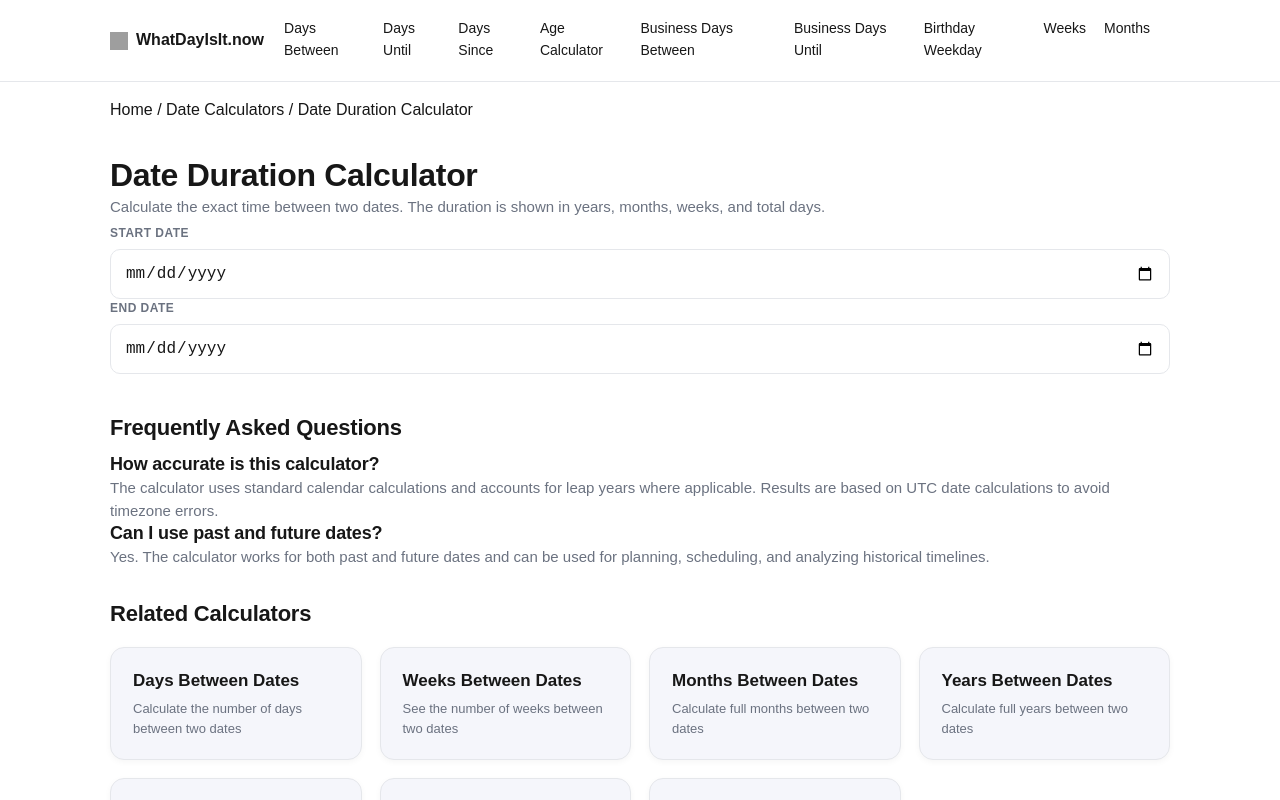
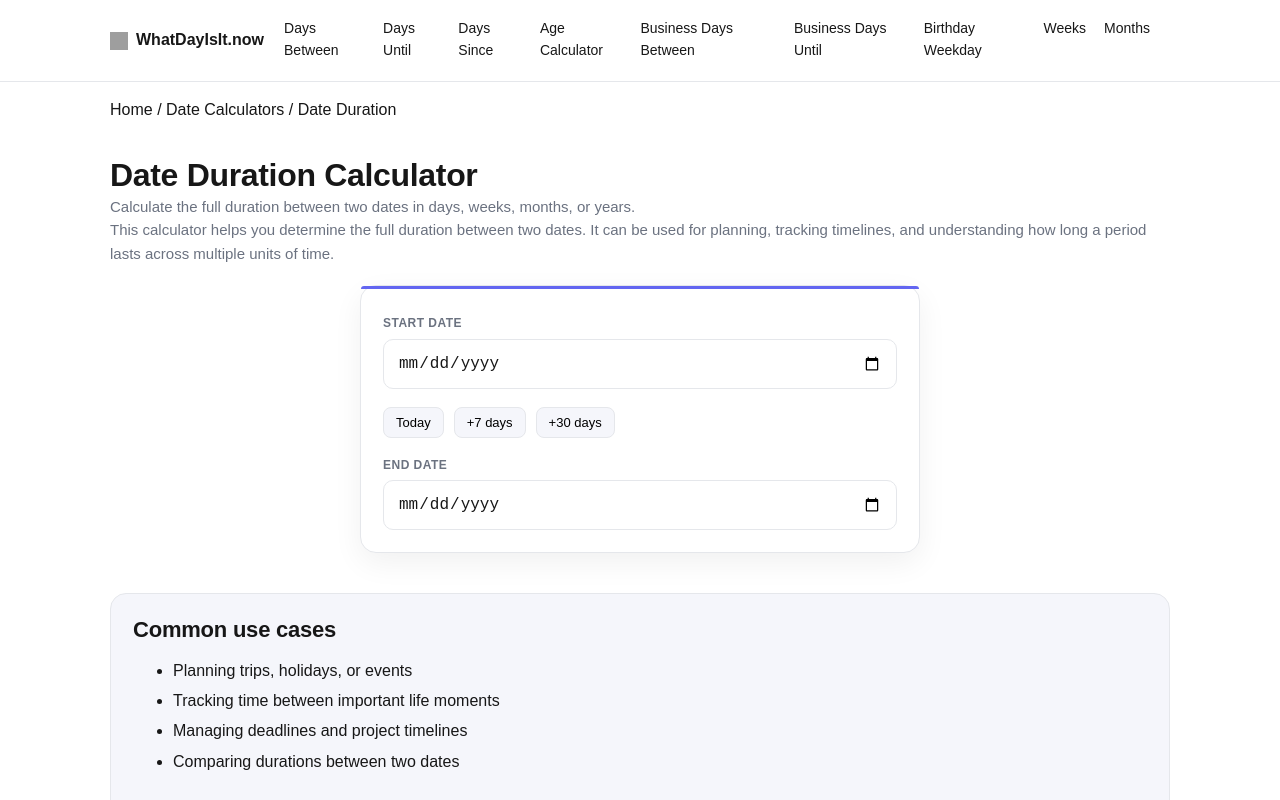
Before and after one commit to bosmeel/whatdayisit-now, a Next.js app: page /date-duration in a window 1280 px wide. Shown: the top 800 px of the page. Built offline with nearby package versions, Linux system fonts and the light colour scheme; grey boxes are pictures that could not be loaded.

Commit message:
Upgrade remaining calculators to unified layout

```diff
--- a/app/business-days-until/page.tsx
+++ b/app/business-days-until/page.tsx
@@ -1,19 +1,23 @@
 "use client";
 
-import { useMemo, useState } from "react";
+import { useState, useMemo } from "react";
 import Breadcrumbs from "@/components/Breadcrumbs";
 import CalculatorLayout from "@/components/CalculatorLayout";
+import CalculatorContent from "@/components/CalculatorContent";
 import RelatedTools from "@/components/RelatedTools";
 import SmartToolLinks from "@/components/SmartToolLinks";
 import { parseDateUTC } from "@/lib/date";
 
-function calculateBusinessDays(start: Date, end: Date) {
+function calculateBusinessDaysUntil(target: Date) {
+  const now = new Date();
 
   let count = 0;
-  const current = new Date(start);
 
-  while (current <= end) {
+  const current = new Date(
+    Date.UTC(now.getFullYear(), now.getMonth(), now.getDate()),
+  );
 
+  while (current < target) {
     const day = current.getUTCDay();
 
     if (day !== 0 && day !== 6) {
@@ -27,48 +31,43 @@ function calculateBusinessDays(start: Date, end: Date) {
 }
 
 export default function BusinessDaysUntilPage() {
-
   const [date, setDate] = useState("");
 
   const result = useMemo(() => {
-
     if (!date) return null;
 
-    const now = new Date();
-    const today = new Date(Date.UTC(
-      now.getFullYear(),
-      now.getMonth(),
-      now.getDate()
-    ));
+    const target = parseDateUTC(date);
 
-    const end = parseDateUTC(date);
+    if (Number.isNaN(target.getTime())) return null;
 
-    if (Number.isNaN(end.getTime())) {
-      return null;
-    }
-
-    return calculateBusinessDays(today, end);
-
+    return calculateBusinessDaysUntil(target);
   }, [date]);
 
   return (
     <div>
-
       <Breadcrumbs
         items={[
           { name: "Home", href: "/" },
           { name: "Date Calculators", href: "/" },
-          { name: "Business Days Until Date" }
+          { name: "Business Days Until Date" },
         ]}
       />
 
       <CalculatorLayout
         title="Business Days Until Date"
-        description="Calculate how many working days remain until a specific date. Weekends (Saturday and Sunday) are automatically excluded."
+        description="Calculate how many working days remain until a specific date, excluding weekends."
       >
+        <p className="mt-3 text-neutral-600 leading-relaxed">
+          This calculator shows how many business days remain until a chosen
+          date. Weekends (Saturday and Sunday) are excluded, making it useful
+          for planning work schedules, delivery timelines, and project
+          deadlines.
+        </p>
 
+        <div className="calculator">
           <div className="date-field">
             <label className="date-label">Target date</label>
+
             <input
               type="date"
               value={date}
@@ -78,51 +77,33 @@ export default function BusinessDaysUntilPage() {
           </div>
 
           {result !== null && (
+            <div className="result-box">
+              <div className="result-number">{result}</div>
 
-          <div className="result-box">
-
-            <div className="result-label">
-              Business days until date
+              <div className="result-label">business days remaining</div>
             </div>
-
-            <div className="result-number">
-              {result}
+          )}
         </div>
-
-            <div className="result-sub">
-              business days
-            </div>
-
-          </div>
-
-        )}
-
       </CalculatorLayout>
 
-      <section style={{ marginTop: 40 }}>
+      <CalculatorContent type="until" />
 
-        <h2>Frequently Asked Questions</h2>
-
-        <h3>Does this include weekends?</h3>
+      <section className="content-section">
+        <h2>How business days are calculated</h2>
 
         <p>
-          No. The result excludes Saturdays and Sundays and only counts
-          standard working days (Monday through Friday).
+          This calculator counts only weekdays (Monday through Friday) and
+          excludes weekends. Public holidays are not automatically removed.
         </p>
 
-        <h3>Can I calculate past dates?</h3>
-
         <p>
-          Yes. If you enter a past date the calculator will still show the
-          number of business days between today and that date.
+          This provides a realistic estimate for working time between today and
+          a future date.
         </p>
-
       </section>
 
       <SmartToolLinks />
-
       <RelatedTools />
-
     </div>
   );
 }
--- a/app/date-duration/page.tsx
+++ b/app/date-duration/page.tsx
@@ -1,115 +1,61 @@
 "use client";
 
-import { useMemo, useState } from "react";
 import Breadcrumbs from "@/components/Breadcrumbs";
 import CalculatorLayout from "@/components/CalculatorLayout";
+import DateRangeCalculator from "@/components/DateRangeCalculator";
+import CalculatorContent from "@/components/CalculatorContent";
 import RelatedTools from "@/components/RelatedTools";
 import SmartToolLinks from "@/components/SmartToolLinks";
-import { getDateDuration, parseDateUTC } from "@/lib/date";
 
 export default function DateDurationPage() {
-
-  const [startDate, setStartDate] = useState("");
-  const [endDate, setEndDate] = useState("");
-
-  const result = useMemo(() => {
-
-    if (!startDate || !endDate) return null;
-
-    const start = parseDateUTC(startDate);
-    const end = parseDateUTC(endDate);
-
-    if (Number.isNaN(start.getTime()) || Number.isNaN(end.getTime())) {
-      return null;
-    }
-
-    return getDateDuration(start, end);
-
-  }, [startDate, endDate]);
-
   return (
     <div>
-
       <Breadcrumbs
         items={[
           { name: "Home", href: "/" },
           { name: "Date Calculators", href: "/" },
-          { name: "Date Duration Calculator" }
+          { name: "Date Duration" },
         ]}
       />
 
       <CalculatorLayout
         title="Date Duration Calculator"
-        description="Calculate the exact time between two dates. The duration is shown in years, months, weeks, and total days."
+        description="Calculate the full duration between two dates in days, weeks, months, or years."
       >
+        <p className="mt-3 text-neutral-600 leading-relaxed">
+          This calculator helps you determine the full duration between two
+          dates. It can be used for planning, tracking timelines, and
+          understanding how long a period lasts across multiple units of time.
+        </p>
 
-        <div className="date-field">
-          <label className="date-label">Start date</label>
-          <input
-            type="date"
-            value={startDate}
-            onChange={(e) => setStartDate(e.target.value)}
-            className="date-input"
-          />
-        </div>
-
-        <div className="date-field">
-          <label className="date-label">End date</label>
-          <input
-            type="date"
-            value={endDate}
-            onChange={(e) => setEndDate(e.target.value)}
-            className="date-input"
-          />
-        </div>
-
-        {result && (
-
-          <div className="result-box">
-
-            <div className="result-number">
-              {result.years}y {result.months}m {result.days}d
-            </div>
-
-            <div className="result-label">
-              Duration
-            </div>
-
-            <div className="result-note">
-              {result.totalWeeks} weeks • {result.totalDays} days
-            </div>
-
-          </div>
-
-        )}
-
+        <DateRangeCalculator
+          unit="days"
+          calculate={(start, end) => {
+            const diff = end.getTime() - start.getTime();
+            return Math.floor(diff / 86400000);
+          }}
+        />
       </CalculatorLayout>
 
-      <section style={{ marginTop: 40 }}>
+      <CalculatorContent type="between" />
 
-        <h2>Frequently Asked Questions</h2>
-
-        <h3>How accurate is this calculator?</h3>
+      <section className="content-section">
+        <h2>Understanding date duration</h2>
 
         <p>
-          The calculator uses standard calendar calculations and accounts for
-          leap years where applicable. Results are based on UTC date
-          calculations to avoid timezone errors.
+          Date duration represents the total time between two dates. This is
+          typically measured in days, but can also be interpreted as weeks,
+          months, or years depending on the context.
         </p>
 
-        <h3>Can I use past and future dates?</h3>
-
         <p>
-          Yes. The calculator works for both past and future dates and can be
-          used for planning, scheduling, and analyzing historical timelines.
+          This makes the calculator useful for scheduling, planning projects,
+          and analyzing timelines across different periods.
         </p>
-
       </section>
 
       <SmartToolLinks />
-
       <RelatedTools />
-
     </div>
   );
 }
```
Lines whose indentation alone changed are shown as unchanged.
